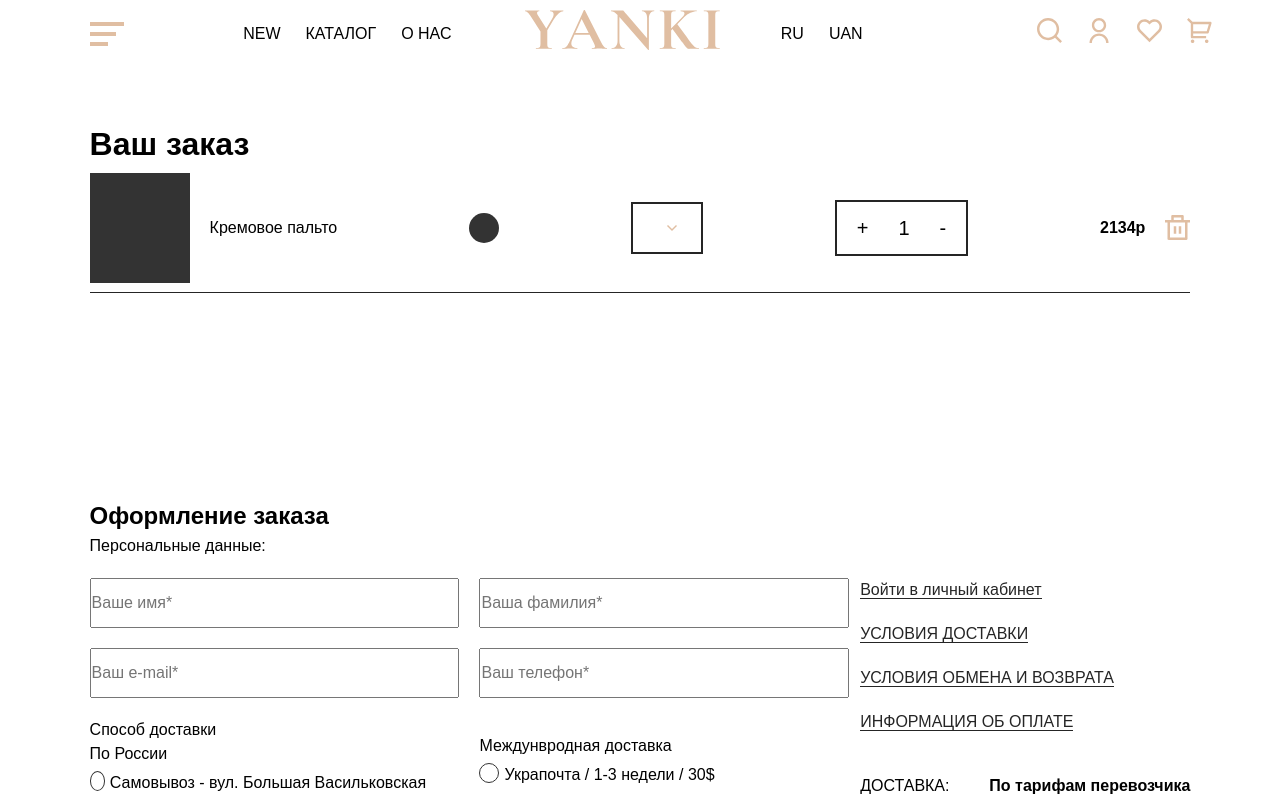
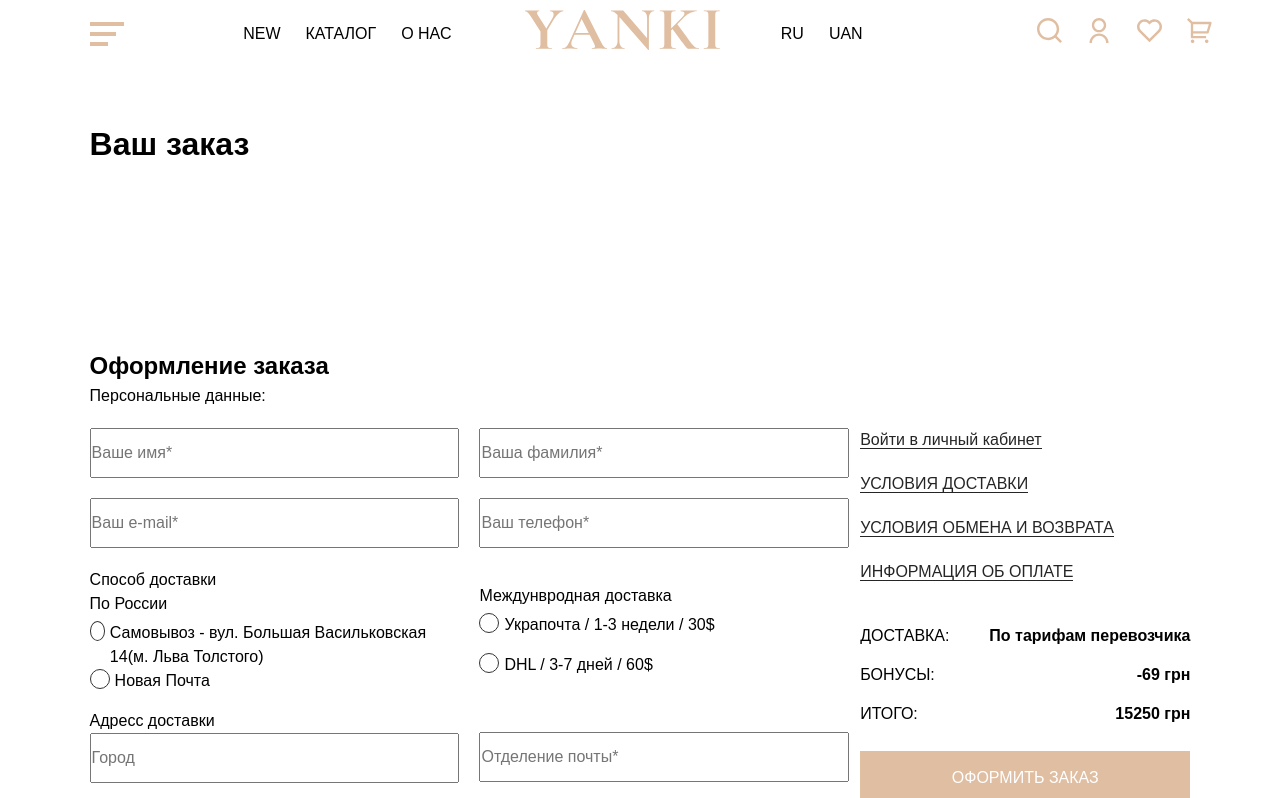
Before and after one commit to ilyaKotik22/shopclothes, a React (Vite) app: page /basket in a window 1280 px wide. Shown: the top 798 px of the page. Built offline with nearby package versions, Linux system fonts and the light colour scheme.

Commit message:
add basket

```diff
--- a/src/app/store/store.ts
+++ b/src/app/store/store.ts
@@ -3,13 +3,16 @@ import {configureStore} from "@reduxjs/toolkit";
 import appSlice from "../../widgets/accountPage/store/appSlice.ts";
 import NavigationSlice from '../../widgets/CatalogPage/navigation/store/NavigationSlice.ts'
 import FilterSlice from "../../widgets/CatalogPage/filter/store/FilterSlice.ts";
+import basketSlice from '../../widgets/BasketPage/BasketStore/store.ts'
+
 export const store = configureStore(
     {
         reducer: {
             appSlice,
             AuthPopupSlice,
             NavigationSlice,
-            FilterSlice
+            FilterSlice,
+            basketSlice
         }
     }
 )
--- /dev/null
+++ b/src/features/basketAction/basketActions.ts
@@ -0,0 +1,41 @@
+import { deleteField, doc, updateDoc } from "firebase/firestore";
+import { db } from "../../../server/server";
+
+export const changeCountForItem = (mail,id:string, action: "+" | '-',value)=>{
+    console.log(id)
+         try {
+    const docRef = doc(db, "baskets", `${mail}_basket`);
+     updateDoc(docRef, {
+      [`items.${id}.count`]: action === '+' ? value+1 : value-1
+    });
+    console.log("Count updated successfully");
+  } catch (error) {
+    console.error("Error updating count:", error);
+  }
+    }
+
+export const changeSizeForItem = (mail,id:string, value: string)=>{
+    console.log('adsd')
+    try {
+    const docRef = doc(db, "baskets", `${mail}_basket`);
+     updateDoc(docRef, {
+      [`items.${id}.size`]: value
+    });
+    console.log("Count updated successfully");
+  } catch (error) {
+    console.error("Error updating count:", error);
+  }
+}
+export const deleteItemFromBasket = (mail,id)=>{
+     try {
+    const docRef = doc(db, "baskets", `${mail}_basket`);
+
+    updateDoc(docRef, {
+      [`items.${id}`]: deleteField()
+    });
+
+    console.log(`Field ${id} deleted successfully`);
+  } catch (error) {
+    console.error("Error deleting field:", error);
+  }
+}
--- /dev/null
+++ b/src/features/index.ts
@@ -0,0 +1,2 @@
+// features/index.ts - ПРАВИЛЬНЫЙ ВАРИАНТ
+export { changeCountForItem, changeSizeForItem,deleteItemFromBasket } from './basketAction/basketActions';
--- a/src/widgets/BasketPage/Basket.tsx
+++ b/src/widgets/BasketPage/Basket.tsx
@@ -1,18 +1,60 @@
-import React from "react";
+import React, { useEffect } from "react";
 import './Basket.css'
 import {BasketItem} from "./BasketItem.tsx";
 import {PayBlock} from "./payBlock/PayBlock.tsx";
+import { doc, getDoc } from "firebase/firestore";
+import { db } from "../../../server/server.ts";
+import { useDispatch, useSelector } from "react-redux";
+import { getFromFirebase } from "./BasketStore/store.ts";
+import type { RootState } from "../../app/store/store.ts";
+
 
 export const Basket: React.FC = () => {
+    const itemsSelector = useSelector((state:RootState)=> state.basketSlice.items)
+    const user = localStorage.getItem('login');
+    const dispatch = useDispatch()
 
+    async function getItems(user) {
+    const docRef = doc(db, "baskets", `${user}_basket`);
+    const docSnap = await getDoc(docRef);
 
+    if (docSnap.exists()) {
+        const items = docSnap.data().items;
+        dispatch(getFromFirebase(items))
+        console.log("Items:", items);
+        return items;
+    } else {
+        console.log("Документ не найден");
+        return null;
+    }
+    }
+
+    useEffect(() => {
+    if (user) {
+        getItems(user);
+    }
+    }, []);
 
     return (
         <div className={'container'}>
             <div className={'Basket'}>
                 <h1 className={'Basket__header'}>Ваш заказ</h1>
                 <div className="Basket__itemsArea">
-                    <BasketItem/>
+                    {itemsSelector && Object.keys(itemsSelector).map((el)=>{
+                        if (typeof itemsSelector[el] === 'object'){
+
+                            return(
+                            <BasketItem
+                            id={itemsSelector[el].id}
+                            name={itemsSelector[el].name}
+                            size={itemsSelector[el].size}
+                            count={itemsSelector[el].count}
+                            color={itemsSelector[el].color}
+                            price={itemsSelector[el].price}/>
+                        )
+                        }
+
+                    })}
                 </div>
                 <PayBlock/>
             </div>
--- a/src/widgets/BasketPage/BasketItem.tsx
+++ b/src/widgets/BasketPage/BasketItem.tsx
@@ -1,22 +1,40 @@
-import React, {useState} from "react";
+import React, {useEffect, useState} from "react";
 import img1 from "../../../public/strelka.png";
 import trash from "../../../public/trash.png";
+import { changeCountForItem, changeSizeForItem, deleteItemFromBasket } from "../../features";
+import { useDispatch } from "react-redux";
+import { updateBasket } from "./BasketStore/store";
 
-export const BasketItem: React.FC = () => {
-    const [size,setSize] = useState('')
+export type ItemInBasket = {
+    id: string,
+    name: string,
+    count: number,
+    color: string,
+    price: number,
+    size: string
+
+}
+
+export const BasketItem: React.FC<ItemInBasket> = ({id,name,size,count,color,price}) => {
     const [sizeDropdown,setSizeDropDown] = useState(false)
-    const [value, setValue] = useState(1)
-    const sizeHandle = (e)=>{
-        setSize(e.target.innerHTML)
+    const mail = localStorage.getItem('login')
+    const [countLocal,setCountLocal] = useState(count)
+    const [sizeLocal, setSizeLocal] = useState(size)
+    const dispatch = useDispatch()
+    const sizeHandle = (ev)=>{
+        changeSizeForItem(mail,id,ev.target.textContent)
+        setSizeLocal(ev.target.textContent)
         setSizeDropDown(e=>!e)
-        console.log(e.target.innerHTML)
+
     }
-    const setValueHandle = (action: '+' | '-')=>{
-        if (action === '+'){
-            setValue(e=>e+1)
-        }else if (action === '-' && value > 0){
-            setValue(e=>e-1)
-        }
+    const countHandle = (mail,id,action)=>{
+        const update = action === '+' ? countLocal+1 : countLocal-1
+        changeCountForItem(mail,id,action,update)
+        setCountLocal(action === '+' ? countLocal+1 : countLocal-1)
+    }
+    const trashHandle = () =>{
+        dispatch(updateBasket({id}))
+        deleteItemFromBasket(mail,id)
     }
     return (
             <div className="Basket__item">
@@ -24,14 +42,14 @@ export const BasketItem: React.FC = () => {
                     <div className="Basket__img">
                         <img src="" alt=""/>
                     </div>
-                    <div className="Basket__name">Кремовое пальто</div>
+                    <div className="Basket__name">{name}</div>
                 </div>
 
                 <div className="Basket__colors">
                     <div className="Basket__show-Color"></div>
                 </div>
                 <div onClick={()=> setSizeDropDown(e=>!e)} className="Basket__size">
-                    <div className="Basket__show-size">{size} <img className={(sizeDropdown ? 'clicked' : '')} src={img1} alt=""/></div>
+                    <div className="Basket__show-size">{sizeLocal} <img className={(sizeDropdown ? 'clicked' : '')} src={img1} alt=""/></div>
                     <ul style={{display: (sizeDropdown ? 'block' :'none')}}  onClick={sizeHandle} className="Basket__dropdown">
                         <li>xxl</li>
                         <li>xl</li>
@@ -40,13 +58,13 @@ export const BasketItem: React.FC = () => {
                     </ul>
                 </div>
                 <div className="Basket__count">
-                    <div onClick={()=>setValueHandle('+')} className="">+</div>
-                    <div className=" value">{value}</div>
-                    <div onClick={()=>setValueHandle('-')} className="">-</div>
+                    <div onClick={()=>countHandle(mail,id,'+')} className="">+</div>
+                    <div className=" value">{countLocal}</div>
+                    <div onClick={()=>countHandle(mail,id,'-')} className="">-</div>
                 </div>
                 <div className="Basket__right-section">
-                    <div className="Basket__price">2134p</div>
-                    <div className="Basket__trash">
+                    <div className="Basket__price">{price}</div>
+                    <div onClick={trashHandle} className="Basket__trash">
                         <img src={trash} alt=""/>
                     </div>
                 </div>
--- /dev/null
+++ b/src/widgets/BasketPage/BasketStore/store.ts
@@ -0,0 +1,28 @@
+import { createSlice, type PayloadAction } from "@reduxjs/toolkit"
+
+type initialStateBasket = {
+    items: {}
+}
+
+const initialState:initialStateBasket = {
+    items: {}
+}
+
+const basketSlice = createSlice({
+    name: 'basket',
+    initialState,
+    reducers:{
+        getFromFirebase(state:initialStateBasket ,action:PayloadAction){
+            state.items = action.payload
+        },
+        updateBasket(state:initialStateBasket, action:PayloadAction<{id: string}>){
+            const newKeys = Object.keys(state.items).filter(el=> el !== action.payload.id)
+            const newBasket = {}
+            console.log(newKeys)
+            newKeys.forEach(el=> newBasket[el] = state.items[el])
+            state.items = newBasket
+        }
+    }
+})
+export default basketSlice.reducer
+export const {getFromFirebase,updateBasket} = basketSlice.actions
```
